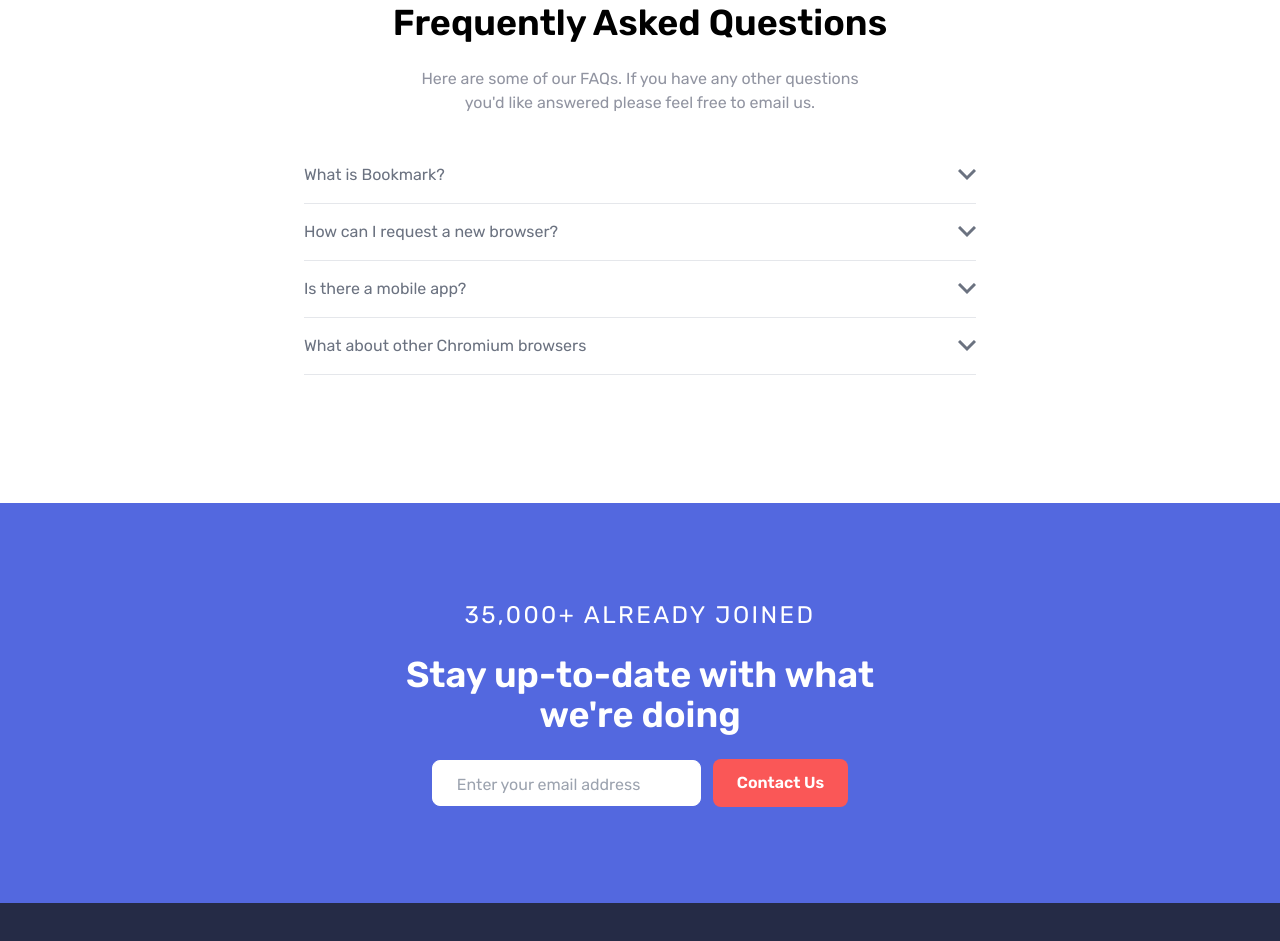
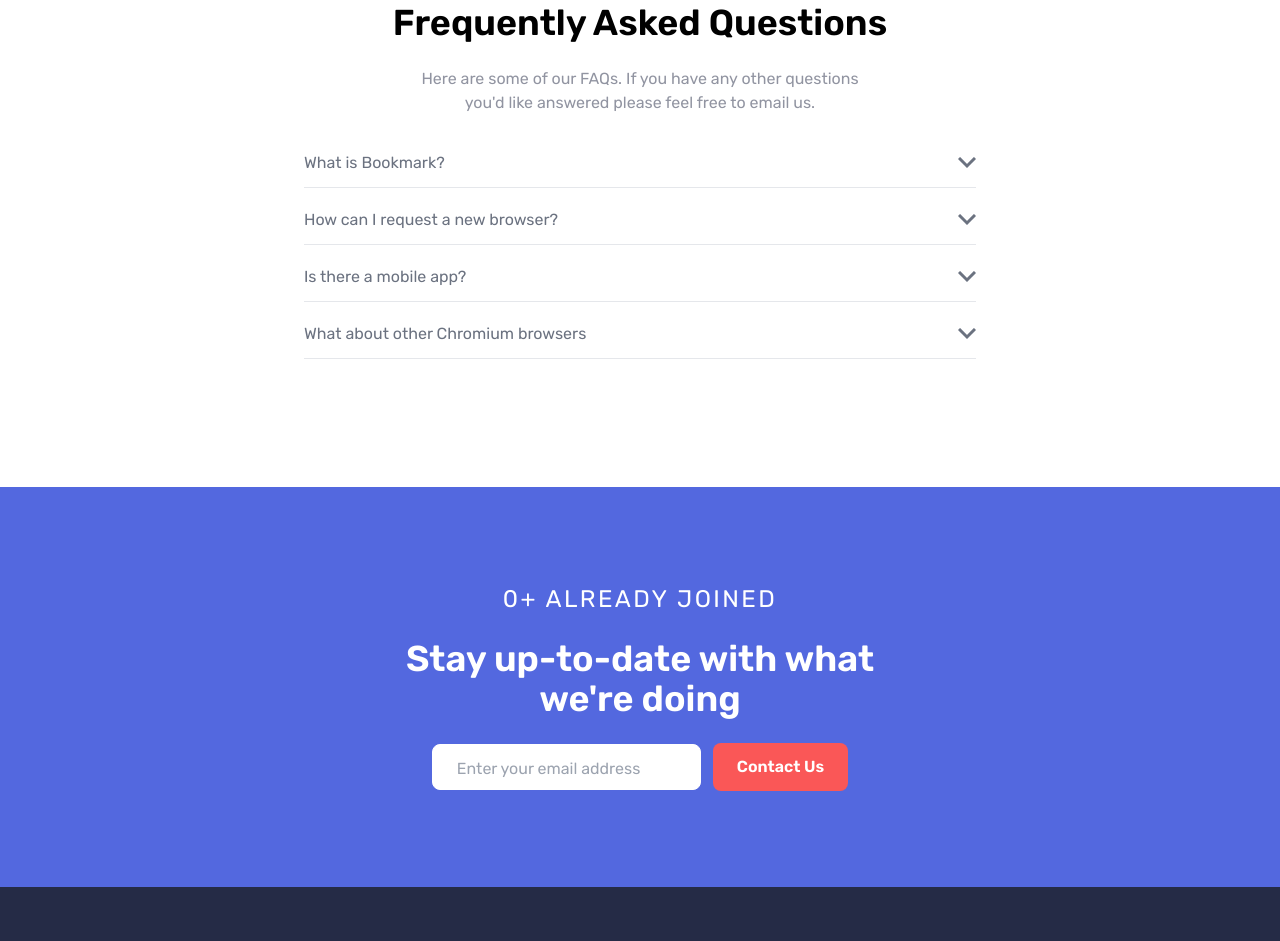
Before and after one commit to Ismail142/Bookmark-Landing-Page, a plain HTML site: page index.html in a window 1280 px wide. Shown: the part 2291-3232 px from the top of the page. Drawn offline with nearby package versions, Linux system fonts and the light colour scheme.

Commit message:
faq fixed

```diff
--- a/index.html
+++ b/index.html
@@ -377,162 +377,51 @@
 			<!-- Main Container -->
 			<div class="container mx-auto px-6 mb-32">
 				<!-- Accordion Container -->
-				<div class="max-w-2xl m-8 mx-auto overflow-hidden">
+				<div class="max-w-2xl my-8 mx-auto space-y-4">
 					<!-- Tab 1 -->
-					<div class="py-1 border-b outline-none group" tabindex="1">
-						<!-- Tab Flex Container -->
-						<div
-							class="flex items-center justify-between py-3 text-gray-500 transition duration-500 cursor-pointer group faq"
-						>
-							<!-- Tab tittle -->
-							<div
-								class="transition duration-500 ease-linear group-hover:text-red-500"
-							>
-								What is Bookmark?
-							</div>
-							<!-- Arrow -->
-							<div
-								class="transition duration-200 ease-linear group-hover:text-red-500 arrow"
-							>
-								<svg xmlns="http://www.w3.org/2000/svg" width="18" height="12">
-									<path
-										fill="none"
-										stroke="currentColor"
-										stroke-width="3"
-										d="M1 1l8 8 8-8"
-									/>
-								</svg>
+					<div class="border-b pb-2 py-1">
+						<div class="flex items-center justify-between cursor-pointer hover:text-red-500 faq text-gray-500 mb-1">
+							 <p>What is Bookmark?</p>
+							 <div class="arrow duration-300">
+									<svg xmlns="http://www.w3.org/2000/svg" width="18" height="12"><path fill="none" stroke="currentColor" stroke-width="3" d="M1 1l8 8 8-8"/></svg>
 							 </div>
 						</div>
-						<!-- Tab Inner Content -->
-						<div
-							class="overflow-hidden duration-300 h-0 content"
-						>
-							<div class="py-2 text-justify text-gray-400">
-								Lorem ipsum dolor sit amet consectetur adipisicing elit. Fugiat,
-								repellat amet doloribus consequuntur eos similique provident
-								tempora voluptates iure quia fuga dicta voluptatibus culpa
-								mollitia recusandae delectus id suscipit labore?
-							</div>
-						</div>
+						<p class="text-gray-400 content text-left">Lorem ipsum dolor sit amet consectetur adipisicing elit. Fugiat, repellat amet doloribus consequuntur eos similique provident tempora voluptates iure quia fuga dicta voluptatibus culpa mollitia recusandae delectus id suscipit labore?</p>
 				 </div>
 
 					<!-- Tab 2 -->
-					<div class="py-1 border-b outline-none group" tabindex="1">
-						<!-- Tab Flex Container -->
-						<div
-							class="flex items-center justify-between py-3 text-gray-500 transition duration-500 cursor-pointer group faq"
-						>
-							<!-- Tab tittle -->
-							<div
-								class="transition duration-500 ease-linear group-hover:text-red-500"
-							>
-								How can I request a new browser?
-							</div>
-							<!-- Arrow -->
-							<div
-								class="transition duration-200 ease-linear group-hover:text-red-500 arrow"
-							>
-								<svg xmlns="http://www.w3.org/2000/svg" width="18" height="12">
-									<path
-										fill="none"
-										stroke="currentColor"
-										stroke-width="3"
-										d="M1 1l8 8 8-8"
-									/>
-								</svg>
+					<div class="border-b pb-2 py-1 hidden md:block">
+						<div class="flex items-center justify-between cursor-pointer hover:text-red-500 faq text-gray-500 mb-1">
+							 <p>How can I request a new browser?</p>
+							 <div class="arrow duration-300">
+									<svg xmlns="http://www.w3.org/2000/svg" width="18" height="12"><path fill="none" stroke="currentColor" stroke-width="3" d="M1 1l8 8 8-8"/></svg>
 							 </div>
 						</div>
-						<!-- Tab Inner Content -->
-						<div
-							class="overflow-hidden duration-300 h-0 content"
-						>
-							<div class="py-2 text-justify text-gray-400">
-								Lorem ipsum dolor sit amet consectetur adipisicing elit. Fugiat,
-								repellat amet doloribus consequuntur eos similique provident
-								tempora voluptates iure quia fuga dicta voluptatibus culpa
-								mollitia recusandae delectus id suscipit labore?
-							</div>
-						</div>
+						<p class="text-gray-400 content">Lorem ipsum dolor sit amet consectetur adipisicing elit. Fugiat, repellat amet doloribus consequuntur eos similique provident tempora voluptates iure quia fuga dicta voluptatibus culpa mollitia recusandae delectus id suscipit labore?</p>
 				 </div>
 
 					<!-- Tab 3 -->
-					<div class="py-1 border-b outline-none group" tabindex="1">
-						<!-- Tab Flex Container -->
-						<div
-							class="flex items-center justify-between py-3 text-gray-500 transition duration-500 cursor-pointer group faq"
-						>
-							<!-- Tab tittle -->
-							<div
-								class="transition duration-500 ease-linear group-hover:text-red-500"
-							>
-								Is there a mobile app?
-							</div>
-							<!-- Arrow -->
-							<div
-								class="transition duration-200 ease-linear group-hover:text-red-500 arrow"
-							>
-								<svg xmlns="http://www.w3.org/2000/svg" width="18" height="12">
-									<path
-										fill="none"
-										stroke="currentColor"
-										stroke-width="3"
-										d="M1 1l8 8 8-8"
-									/>
-								</svg>
+					<div class="border-b pb-2 py-1 hidden md:block">
+						<div class="flex items-center justify-between cursor-pointer hover:text-red-500 faq text-gray-500 mb-1">
+							 <p>Is there a mobile app?</p>
+							 <div class="arrow duration-300">
+									<svg xmlns="http://www.w3.org/2000/svg" width="18" height="12"><path fill="none" stroke="currentColor" stroke-width="3" d="M1 1l8 8 8-8"/></svg>
 							 </div>
 						</div>
-						<!-- Tab Inner Content -->
-						<div
-							class="overflow-hidden duration-300 h-0 content"
-						>
-							<div class="py-2 text-justify text-gray-400">
-								Lorem ipsum dolor sit amet consectetur adipisicing elit. Fugiat,
-								repellat amet doloribus consequuntur eos similique provident
-								tempora voluptates iure quia fuga dicta voluptatibus culpa
-								mollitia recusandae delectus id suscipit labore?
-							</div>
-						</div>
+						<p class="text-gray-400  content">Lorem ipsum dolor sit amet consectetur adipisicing elit. Fugiat, repellat amet doloribus consequuntur eos similique provident tempora voluptates iure quia fuga dicta voluptatibus culpa mollitia recusandae delectus id suscipit labore?</p>
 				 </div>
 
 					<!-- Tab 4 -->
-					<div class="py-1 border-b outline-none group" tabindex="1">
-						<!-- Tab Flex Container -->
-						<div
-							class="flex items-center justify-between py-3 text-gray-500 transition duration-500 cursor-pointer group faq"
-						>
-							<!-- Tab tittle -->
-							<div
-								class="transition duration-500 ease-linear group-hover:text-red-500"
-							>
-								What about other Chromium browsers
-							</div>
-							<!-- Arrow -->
-							<div
-								class="transition duration-200 ease-linear group-hover:text-red-500 arrow"
-							>
-								<svg xmlns="http://www.w3.org/2000/svg" width="18" height="12">
-									<path
-										fill="none"
-										stroke="currentColor"
-										stroke-width="3"
-										d="M1 1l8 8 8-8"
-									/>
-								</svg>
+					<div class="border-b pb-2 py-1 hidden md:block">
+						<div class="flex items-center justify-between cursor-pointer hover:text-red-500 faq text-gray-500 mb-1">
+							 <p>What about other Chromium browsers</p>
+							 <div class="arrow duration-300">
+									<svg xmlns="http://www.w3.org/2000/svg" width="18" height="12"><path fill="none" stroke="currentColor" stroke-width="3" d="M1 1l8 8 8-8"/></svg>
 							 </div>
 						</div>
-						<!-- Tab Inner Content -->
-						<div
-							class="overflow-hidden duration-300 h-0  content"
-						>
-							<div class="py-2 text-justify text-gray-400">
-								Lorem ipsum dolor sit amet consectetur adipisicing elit. Fugiat,
-								repellat amet doloribus consequuntur eos similique provident
-								tempora voluptates iure quia fuga dicta voluptatibus culpa
-								mollitia recusandae delectus id suscipit labore?
+						<p class="text-gray-400 content">Lorem ipsum dolor sit amet consectetur adipisicing elit. Fugiat, repellat amet doloribus consequuntur eos similique provident tempora voluptates iure quia fuga dicta voluptatibus culpa mollitia recusandae delectus id suscipit labore?</p>
 				 </div>
-						</div>
-					</div>
+
 				</div>
 			</div>
 		</section>
--- a/input.css
+++ b/input.css
@@ -15,8 +15,14 @@
   @apply -rotate-180
 }
 
-.content.active {
-  @apply md:h-20 h-40
+.content {
+  transition: max-height 0.3s ease;
+  @apply max-h-0 overflow-hidden;
+}
+
+.content.active{
+  transition: max-height 0.4s ease;
+  @apply max-h-48;
 }
 
 .ficon:hover {
--- a/js/script.js
+++ b/js/script.js
@@ -24,7 +24,7 @@
 
       const interval = setInterval(()=>{
         count+=1400;
-        joined.textContent = count.toLocaleString();
+        joined.textContent = count.toLocaleString()+"+";
         count >= 35000 && clearInterval(interval);
       },50)
 
@@ -56,7 +56,7 @@
 })
 
 const observer  = new IntersectionObserver(observeCallback,{threshold:1})
-observer.observe(joined)
+// observer.observe(joined)
 
 btn.addEventListener('click', ()=>{
   btn.classList.toggle('open');
```
Also changed, not shown: css/style.css. Lines whose indentation alone changed are shown as unchanged.
